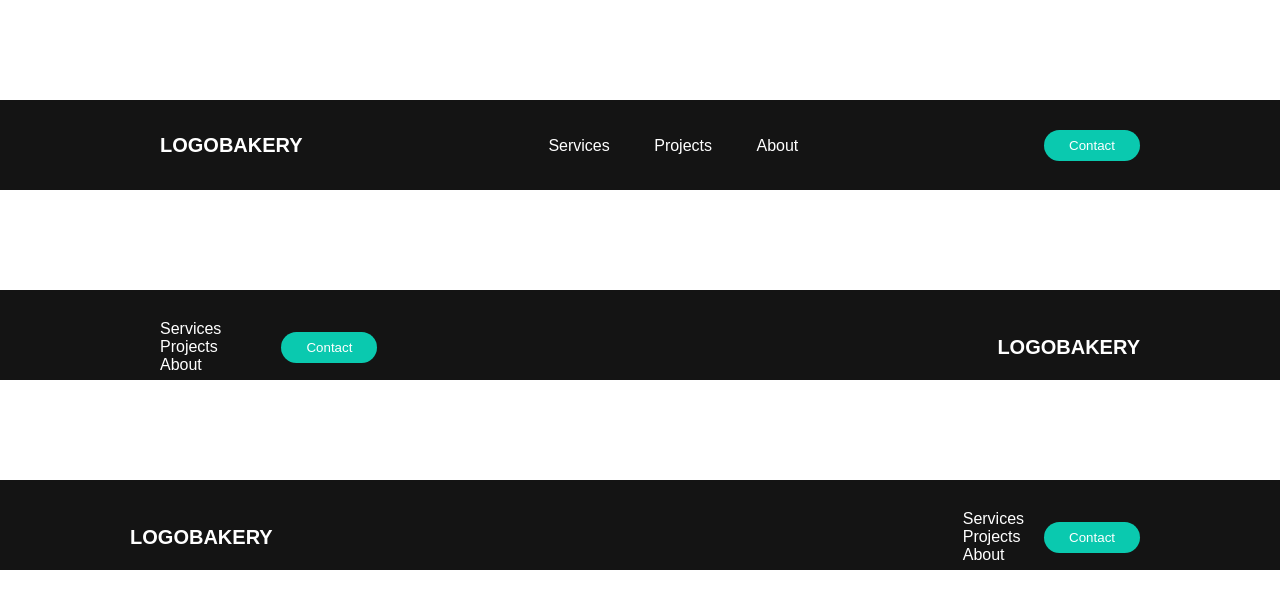
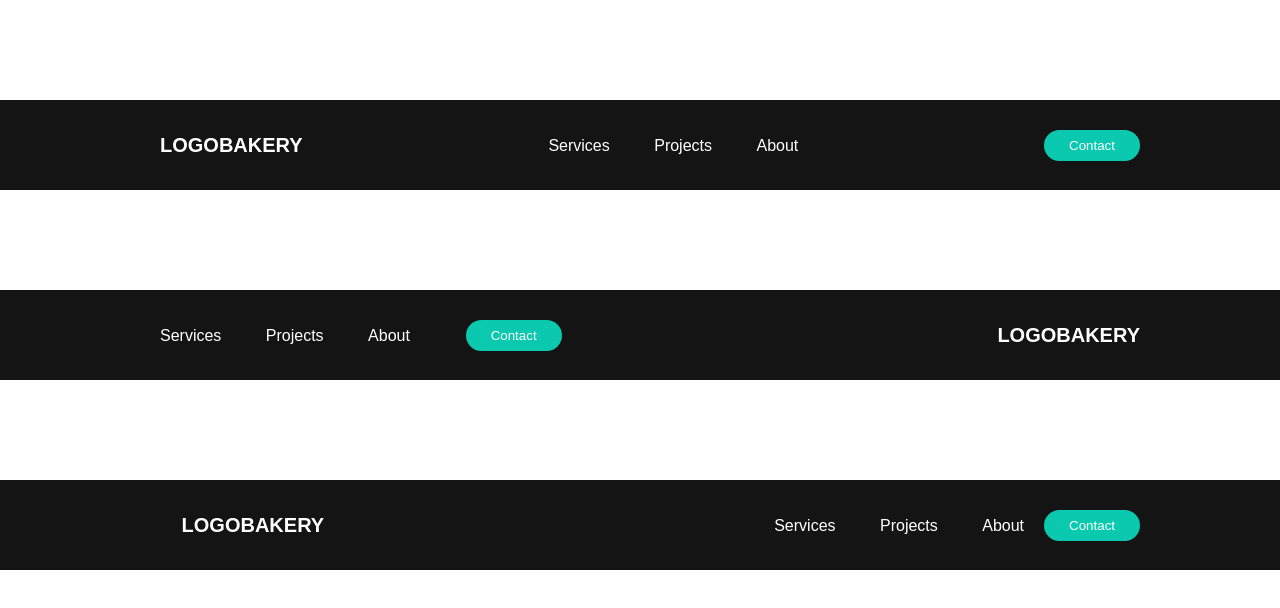
Before and after one commit to alishba-ch/3-Bars, a plain HTML site: page index.html in a window 1280 px wide. Drawn offline with Linux system fonts and the light colour scheme.

Commit message:
change style

```diff
--- a/style.css
+++ b/style.css
@@ -95,7 +95,7 @@ button {
   background-color: rgb(10, 201, 175);
   border: none;
   padding: 8px 25px;
-  margin: 0 600px 0 0;
+  margin: 0 400px 0 0;
   color: #ffff;
   border-radius: 50px;
   cursor: pointer;
@@ -121,7 +121,7 @@ button {
 
 .header-3 h1 {
   font-size: 20px;
-  margin: 0 670px 0 0;
+  margin: 0 430px 0 0;
 }
 .list-3 {
   text-decoration: none;
```
